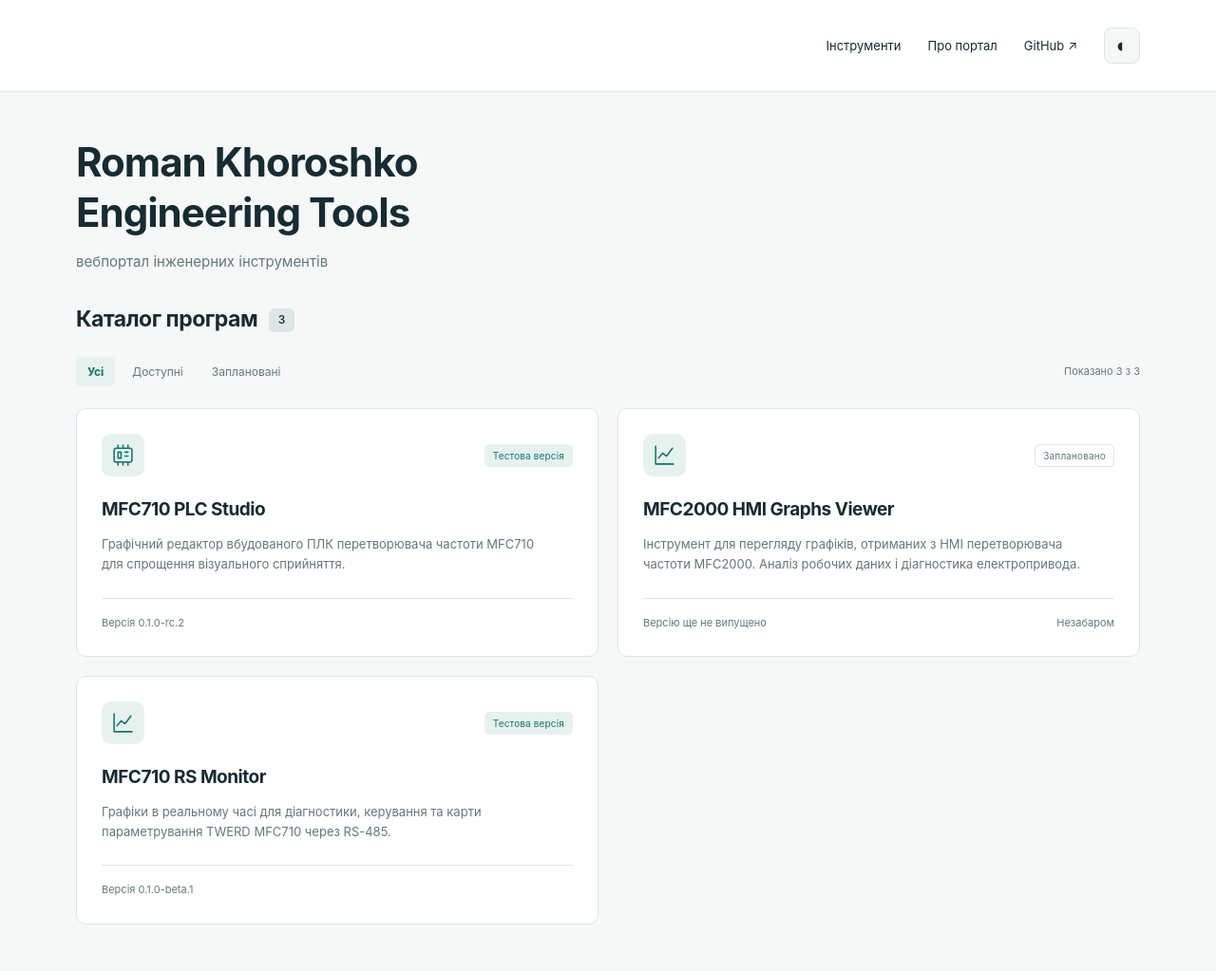
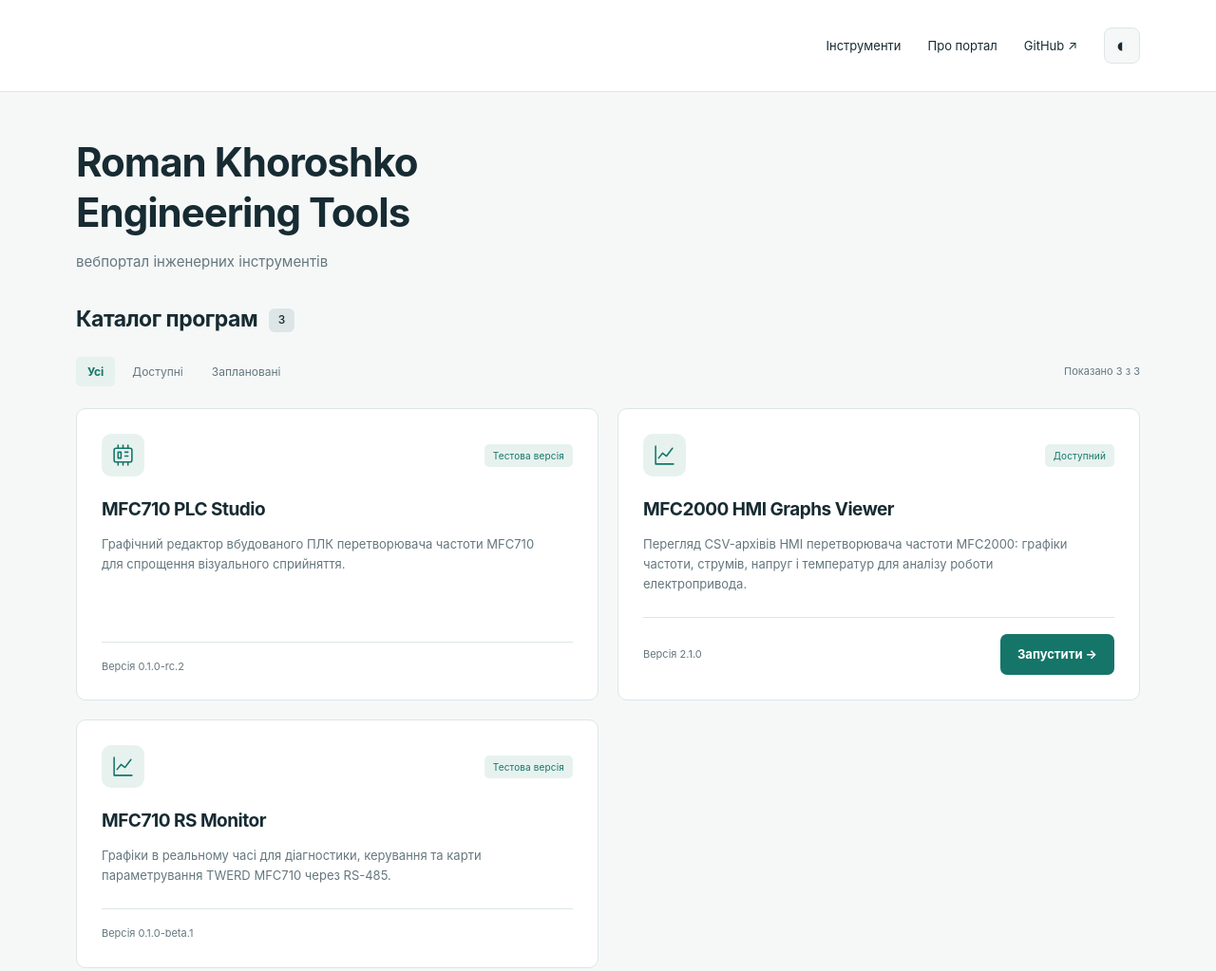
Before and after one commit to Roman-Khoroshko-tech/Roman-Khoroshko-tech.github.io, a website: page index.html in a window 1280 px wide. Shown: the top 1023 px of the page at 95% size. Drawn offline with Linux system fonts and the light colour scheme.

Commit message:
feat: publish MFC2000 HMI Graphs Viewer 2.1.0 in catalog

```diff
--- a/assets/app.js
+++ b/assets/app.js
@@ -14,6 +14,7 @@ function card(t){
   top.append(icon,element('span',`badge ${t.status}`,statuses[t.status]));
   c.append(top,element('h3','',t.name),element('p','description',t.description));
   const bottom=element('div','card-bottom');bottom.append(element('span','',t.version?`Версія ${t.version}`:'Версію ще не випущено'));
+  if(available&&t.launchLabel)bottom.append(element('span','primary',t.launchLabel));
   if(!available)bottom.append(element('span','',t.status==='planned'?'Незабаром':'Готується до публікації'));
   c.append(bottom);return c;
 }
--- a/assets/catalog.js
+++ b/assets/catalog.js
@@ -13,6 +13,7 @@ export function validateCatalog(data) {
     for (const key of ['name','description','category']) if (typeof t[key] !== 'string' || !t[key].trim()) throw Error(`${t.id}: відсутнє поле ${key}.`);
     if (!Object.hasOwn(statuses,t.status) || !Object.hasOwn(icons,t.icon) || !Number.isFinite(t.order)) throw Error(`${t.id}: перевірте status, icon та order.`);
     if (t.version !== undefined && (typeof t.version !== 'string' || !t.version.trim())) throw Error(`${t.id}: некоректна версія.`);
+    if (t.launchLabel !== undefined && (typeof t.launchLabel !== 'string' || !t.launchLabel.trim())) throw Error(`${t.id}: некоректний підпис запуску.`);
     if (t.url !== null && !safeUrl(t.url)) throw Error(`${t.id}: URL повинен бути абсолютним HTTPS або null.`);
     if (['ready','beta'].includes(t.status) && !safeUrl(t.url)) throw Error(`${t.id}: доступний інструмент потребує URL.`);
   }
--- a/index.html
+++ b/index.html
@@ -8,7 +8,7 @@
   <link rel="icon" href="./assets/favicon.svg" type="image/svg+xml">
   <link rel="stylesheet" href="./assets/styles.css?v=1.0.7">
   <script src="./assets/theme.js"></script>
-  <script type="module" src="./assets/app.js?v=1.0.4"></script>
+  <script type="module" src="./assets/app.js?v=1.1.1"></script>
 </head>
 <body>
 <a class="skip" href="#catalog">Перейти до каталогу</a>
--- a/tools.json
+++ b/tools.json
@@ -15,12 +15,14 @@
     {
       "id": "mfc2000-hmi-graphs-viewer",
       "name": "MFC2000 HMI Graphs Viewer",
-      "description": "Інструмент для перегляду графіків, отриманих з HMI перетворювача частоти MFC2000. Аналіз робочих даних і діагностика електропривода.",
+      "description": "Перегляд CSV-архівів HMI перетворювача частоти MFC2000: графіки частоти, струмів, напруг і температур для аналізу роботи електропривода.",
       "category": "HMI та діагностика",
-      "url": null,
+      "url": "https://roman-khoroshko-tech.github.io/MFC2000-HMI-Graphs-Viewer/",
       "icon": "chart",
-      "status": "planned",
-      "order": 20
+      "status": "ready",
+      "order": 20,
+      "version": "2.1.0",
+      "launchLabel": "Запустити →"
     },
     {
       "id": "mfc710-rs-monitor",
```
Also changed, not shown: tests/catalog.test.mjs (+3 -3 lines), CHANGELOG.md.
